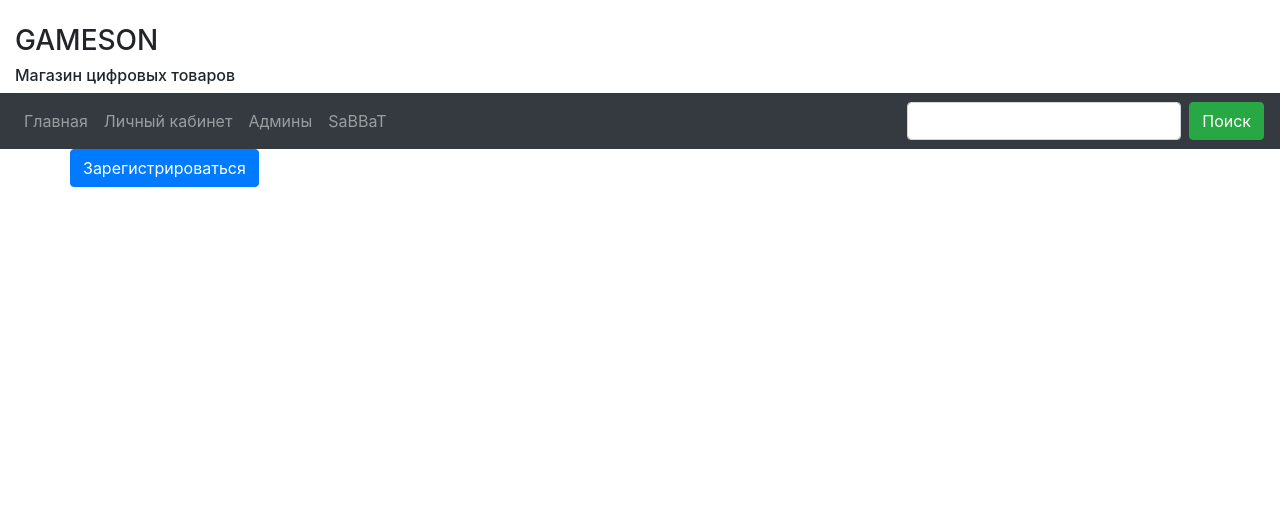
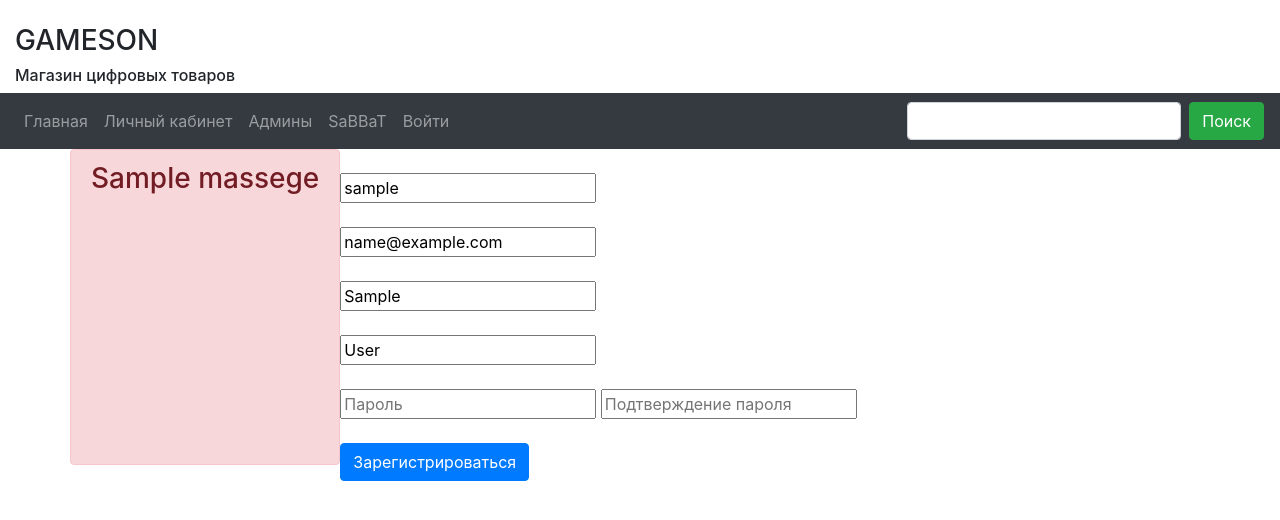
Before and after one commit to Overlord-zerg-more-minerals/gameshop, a Django app: template core/templates/core/registration.html in a window 1280 px wide. Shown: the top 520 px of the page. Run offline with Django 3.2, Linux system fonts and the light colour scheme; the template is opened without the code that fills it: most values are stand-ins (such as "Sample title", 1, 10 or a date in 2020); some libraries are stand-ins or nearby versions.

Commit message:
modified registration(first fersion)

```diff
--- a/core/templates/base.html
+++ b/core/templates/base.html
@@ -28,9 +28,6 @@
           <li class="nav-item">
             <a class="nav-link" href="{% url 'products' %}">Главная</a>
           </li>
-            {% if request.user.is_authenticated %}
-
-            {% endif %}
           <li class="nav-item">
             <a class="nav-link" href="{% url 'personaloffice' request.user.pk %}">Личный кабинет</a>
           </li>
@@ -40,6 +37,15 @@
           <li class="nav-item">
             <a class="nav-link" href="#">SaBBaT</a>
           </li>
+          {% if user.is_authenticated %}
+            <li class="nav-item">
+              <a class="nav-link" href="{% url 'logout' %}">Выйти</a>
+            </li>
+          {% else %}
+            <li class="nav-item">
+              <a class="nav-link" href="{% url 'login' %}">Войти</a>
+            </li>
+          {% endif %}
         </ul>
         <form class="form-inline my-2 my-lg-0" action="{% url 'products' %}">
           {% csrf_token %}
--- a/core/templates/core/registration.html
+++ b/core/templates/core/registration.html
@@ -2,9 +2,23 @@
 {% load bootstrap4 %}
 
 {% block page %}
+    {% if massege %}
+        <br>
+        <h3 class="alert alert-danger" >
+            {{ massege }}
+        </h3>
+    {% endif %}
     <form method="POST">
         {% csrf_token %}
-        {% bootstrap_form form %}
-        <button class="btn btn-primary" name="login">Зарегистрироваться</button>
+        <br>
+        <input type="text", name="login" placeholder="Логин" value="{{ username }}"><br><br>
+        <input type="text", name="email" placeholder="Email" value="{{ email }}"><br><br>
+        <input type="text", name="first_name" placeholder="Имя" value="{{ first_name }}"><br><br>
+        <input type="text", name="last_name" placeholder="Фамилия" value="{{ last_name }}"><br><br>
+        <input type="password", name="password1" placeholder="Пароль">
+        <input type="password", name="password2" placeholder="Подтверждение пароля">
+        <br>
+        <br>
+        <button class="btn btn-primary">Зарегистрироваться</button>
     </form>
 {% endblock %}
--- a/core/templates/core/sellers.html
+++ b/core/templates/core/sellers.html
@@ -2,7 +2,9 @@
 {% load bootstrap4 %}
 
 {% block page %}
+
     <div class="container">
+        <br>
             <table class="table table-bordered">
                 <thead>
                     <tr>
--- a/product/models.py
+++ b/product/models.py
@@ -65,6 +65,12 @@ class Category(models.Model):
     title = models.CharField(
         max_length=255, verbose_name="Название")
 
+    description = models.TextField(
+        null=True,
+        blank=True,
+        verbose_name="Описание"
+    )
+
     def __str__(self):
         return self.title
 
```
Also changed, not shown: core/templates/core/personaloffice.html (+0 -15 lines), core/views.py (+29 -13 lines), product/admin.py (+3 -4 lines), product/migrations/0006_category_description.py (added), socialmarket/views.py (line endings or trailing spaces), 1 other file. Lines whose indentation alone changed are shown as unchanged.
